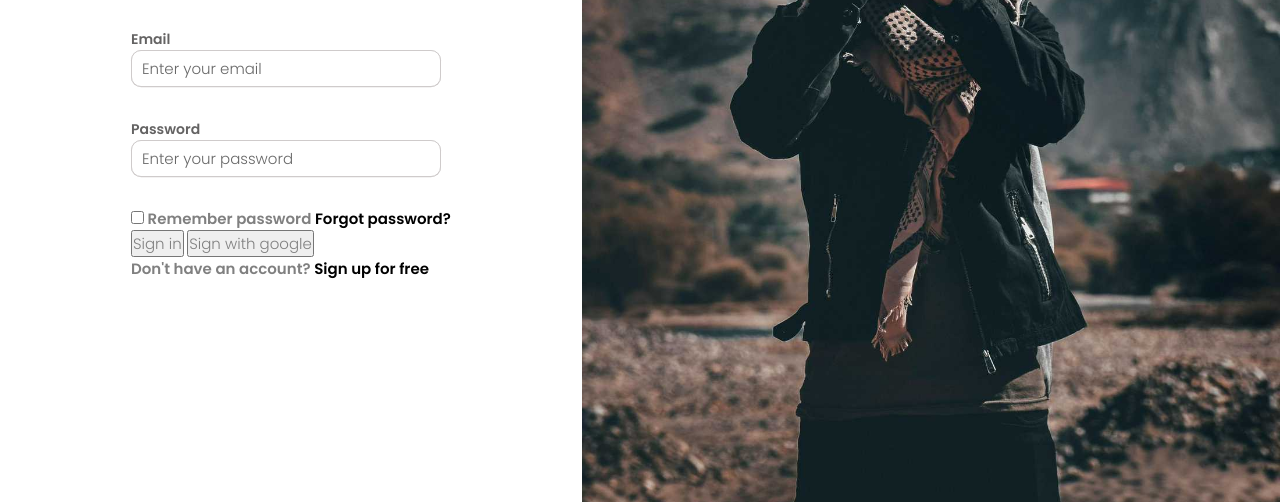
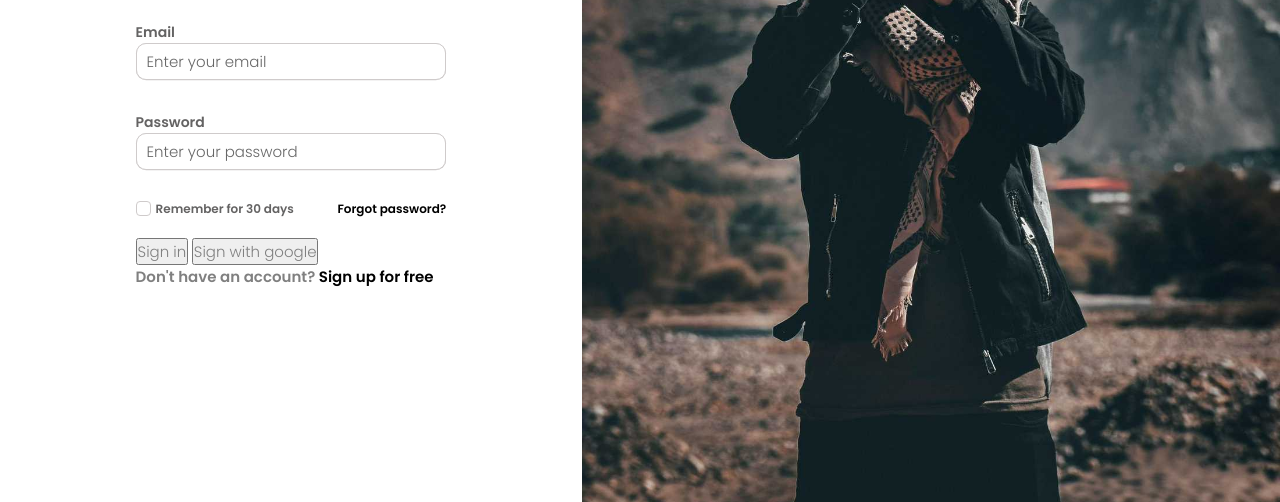
Before and after one commit to SantiNoccetti/Trabajo, a plain HTML site: page index.html in a window 1280 px wide. Shown: the part 298-800 px from the top of the page. Drawn offline with Linux system fonts and the light colour scheme.

Commit message:
estilizar el div del checkbox

```diff
--- a/estilo.css
+++ b/estilo.css
@@ -47,6 +47,11 @@ a{
     color: rgb(173, 169, 169);
 
 }
+
+.Mail{
+    padding-top: 10px;
+}
+
 .Mail label{
     color: rgb(100, 99, 99);
     font-size: 14px;
@@ -73,6 +78,40 @@ a{
     margin-left: 20px;
     color: rgb(104, 104, 104);
 }
-.Mail{
-    padding-top: 10px;
+.temaContraseña{
+    margin-bottom: 20px;
+    display: flex;
+    justify-content: space-between;
+    align-items: center;
+
 }
+.temaContraseña label{
+    color: rgb(100, 99, 99);
+    font-size: 12px;
+    margin-left: 5px;
+
+}
+.temaContraseña a{
+    color: black;
+    font-size: 12px;
+
+}
+.temaContraseña input{
+    appearance: none;
+    cursor: pointer;
+    background-color: #fff;
+
+    width: 15px;
+    height: 15px;
+    border-radius: 4px;
+    border: 1px solid rgb(207, 203, 203);
+
+}
+.temaContraseña input:checked{
+    background-color: rgb(0, 0, 0);
+}
+.Recordar{
+    display: flex;
+    justify-content: start;
+    align-items: center;
+}
--- a/index.html
+++ b/index.html
@@ -28,10 +28,13 @@
                     <form action="" ><input class="contraseña" type="text"name="usuario" value="" placeholder="Enter your password"></form>
 
 
-                </div>
+                </div >
+                <div class="temaContraseña">
+                    <div class="Recordar">
 
-                    <input type="checkbox" >
-                    <label>Remember password</label>
+                        <input type="checkbox" >
+                        <label>Remember for 30 days</label>
+                    </div>
                     <a href="">Forgot password?</a>
 
                 </div>
```
